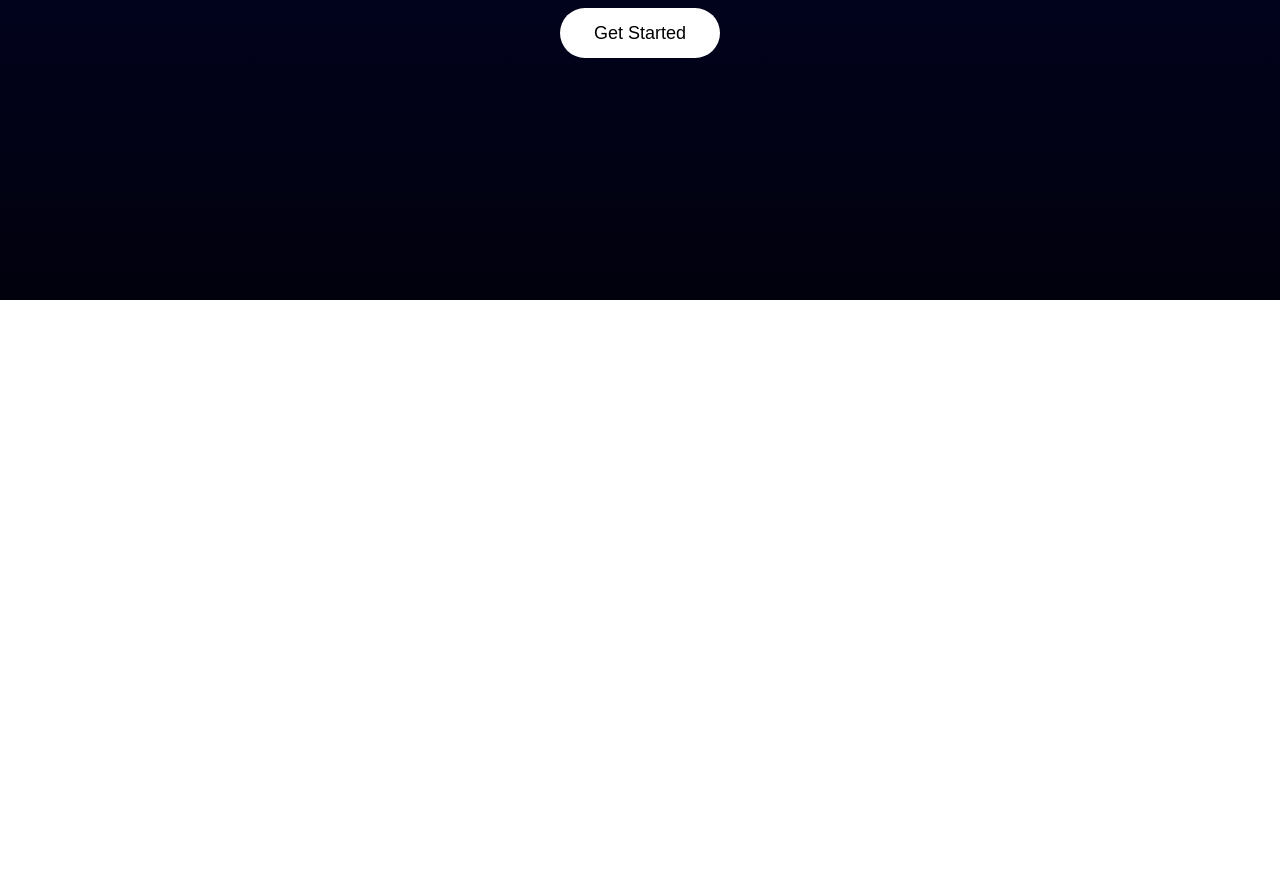
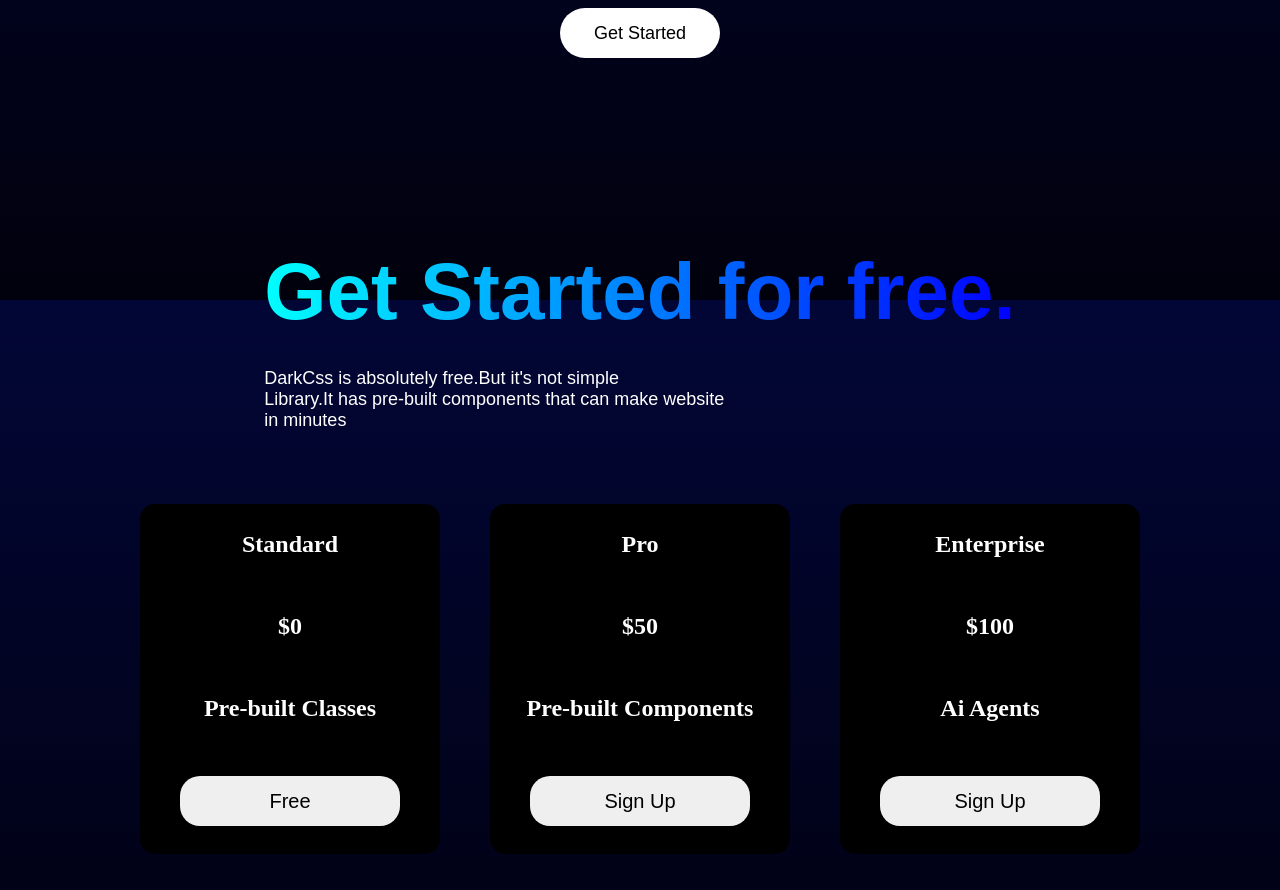
Before and after one commit to sayyadArslan/DarkCss, a plain HTML site: page Website/Index.html in a window 1280 px wide. Shown: the part 500-1390 px from the top of the page. Before the commit the page ends 800 px from the top, so only its background shows below. Drawn offline with Linux system fonts and the light colour scheme.

Commit message:
Arslan carry on

```diff
--- a/Website/Index.html
+++ b/Website/Index.html
@@ -11,9 +11,9 @@
             <h1>DarkCss</h1>
             <div class="menu">
                 <a href="">Home</a>
-                <a href="">Pricing</a>
-                <a href="">Blog</a>
-                <a href="">About</a>
+                <a href="#Prices">Pricing</a>
+                <a href="#Blog">Blog</a>
+                <a href="#About">About</a>
             </div>
             <img src="menu-line.png"/>
         </nav>
@@ -24,7 +24,32 @@
             <p>Build sleek, responsive, and fast-loading websites with modern <br> utility classes inspired by dark mode design.</p>
             <button class="Cdn">Get Started</button>
         </section>
-
+        <section id="Prices" class="price">
+            <div>
+                <h1 class="price-head">Get Started for free.</h1>
+                <p>DarkCss is absolutely free.But it's not simple <br> Library.It has pre-built components that can make website <br> in minutes</be></p>
+            </div>
+            <div  class="price-box">
+                <div class="prices">
+                    <h1>Standard</h1>
+                    <h1>$0</h1>
+                    <h2>Pre-built Classes</h2>
+                    <button>Free</button>
+                </div>
+                <div class="prices">
+                    <h1>Pro</h1>
+                    <h1>$50</h1>
+                    <h2>Pre-built Components</h2>
+                    <button>Sign Up</button>
+                </div>
+                <div class="prices">
+                    <h1>Enterprise</h1>
+                    <h1>$100</h1>
+                    <h2>Ai Agents</h2>
+                    <button>Sign Up</button>
+                </div>
+            </div>
+        </section>
 
 
 
--- a/Website/Style.css
+++ b/Website/Style.css
@@ -15,6 +15,11 @@ body,html
     width: 100%;
     height: 100%;
     background: linear-gradient(to bottom,#020636,#01010D);
+
+}
+html
+{
+    scroll-behavior: smooth;
 }
 .navbar
 {
@@ -101,13 +106,96 @@ a:hover
 {
     transform: scale(1.1);
 }
+
+
+.price
+{
+   /* border: 2px solid red;*/
+    height: 680px;
+    display: flex;
+    flex-direction: column;
+    align-items: center;
+    justify-content: space-around;
+}
+.price-head
+{
+    font-family: Arial, Helvetica, sans-serif;
+    font-size: 5rem;
+    background:linear-gradient(to left,blue,aqua);
+	background-clip:text;
+	color:transparent;
+    margin-bottom: 30px;
+}
+.price p
+{
+    color: white;
+    font-size: 18px;
+    font-family: Arial, Helvetica, sans-serif;
+}
+.price-box
+{
+    display: flex;
+    align-items: center;
+    gap:50px;
+}
+.prices
+{
+    width:300px;
+    height: 350px;
+    display: flex;
+    background-color: black;
+    align-items: center;
+    flex-direction: column;
+    justify-content: space-around;
+    color: white;
+    border-radius: 15px;
+}
+.prices:hover
+{
+    transform: scale(1.1);
+    background: linear-gradient(to bottom,aqua,darkblue );
+    color: black;
+}
+.prices button
+{
+    width: 220px;
+    height: 50px;
+    border: none;
+    border-radius: 20px;
+    font-size: 20px;
+}
+
+
+
+
+
+
+
+
+
+
+
+
+
+
+
+
+
 @media (max-width:800px) {
 
     .Home h1
     {
         font-size: 3rem;
     }
-    .Home p
+    .price h1
+    {
+        font-size: 3rem;
+    }
+    .price p
+    {
+        font-size: 16px;
+    }
+    .Home  p
     {
         font-size: 16px;
     }
@@ -124,5 +212,13 @@ a:hover
         justify-content: space-between;
         padding: 0px 50px;
     }
+    .price
+    {
+      height: 1500px;
+    }
+    .price-box
+    {
+      flex-direction: column;
+    }
 
 }
```
